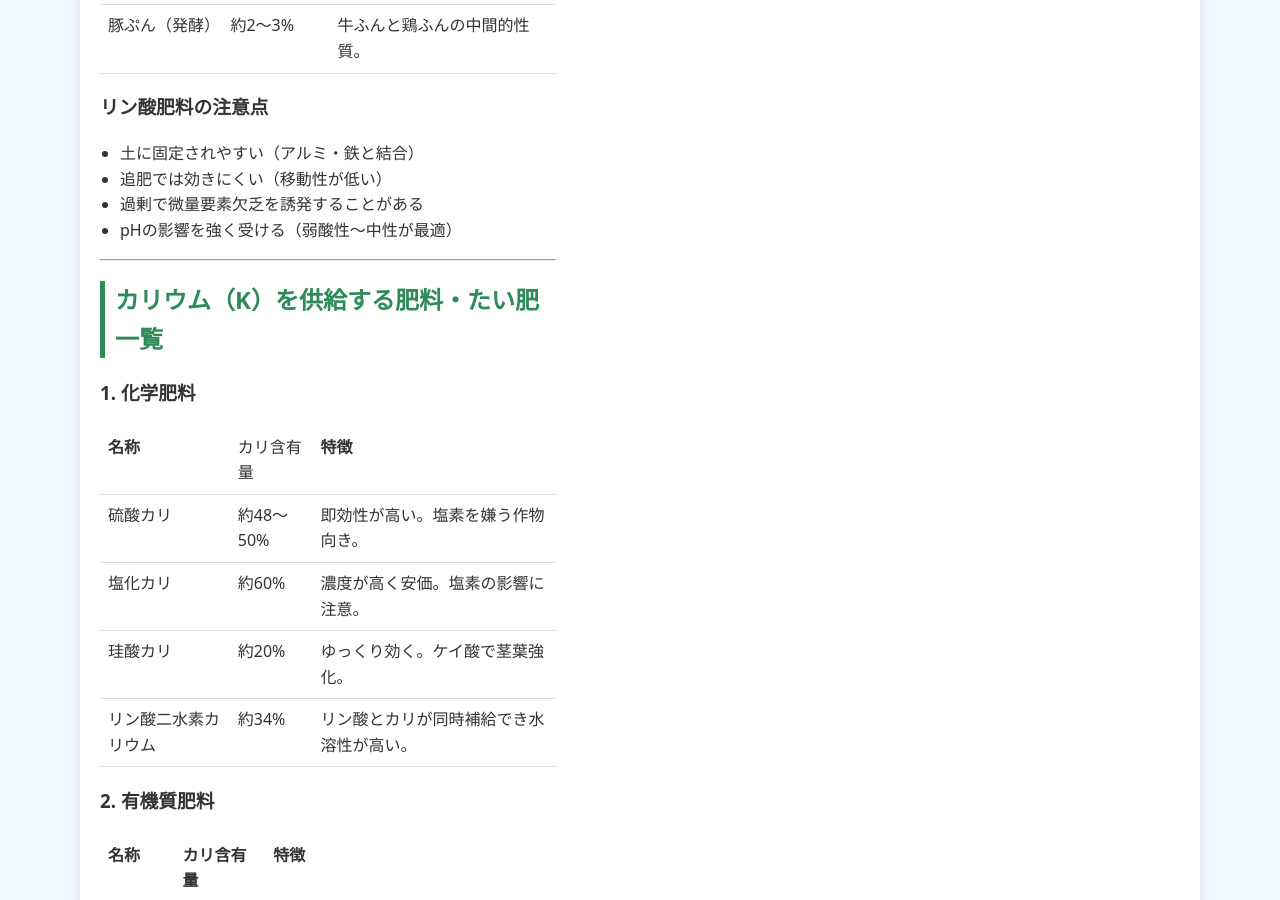
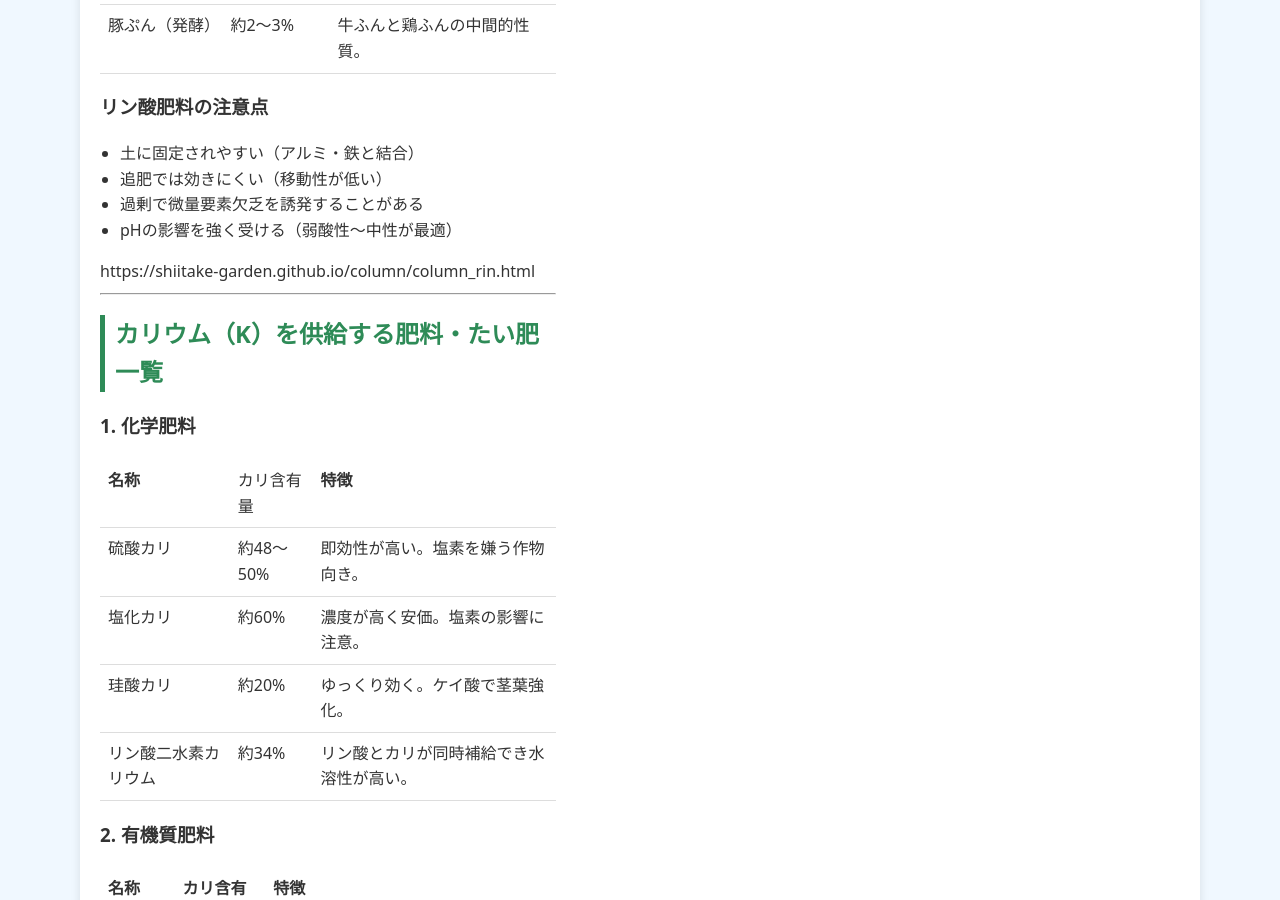
Before and after one commit to shiitake-garden/shiitake-garden.github.io, a Jekyll site: the page built from column/column_npk.html, in a window 1280 px wide and 900 px high, scrolled down 3652 px. Built offline with Jekyll 4.4.1, drawn with Linux system fonts in a browser that asks for light colours; some of the changed lines change nothing that is shown.

Commit message:
Update column_npk.html

```diff
--- a/column/column_npk.html
+++ b/column/column_npk.html
@@ -12,7 +12,9 @@
 <section class="article-layout">
 
   <article class="article-main">
-
+<!-- admax -->
+<script src="https://adm.shinobi.jp/s/9ee9ae61898b55c5c49b1913e342ff68"></script>
+<!-- admax -->
 <h1>肥料の三要素と主要な肥料一覧</h1>
 
 <p>家庭菜園や園芸でよく使われる肥料を、窒素（N）・リン酸（P）・カリウム（K）の「肥料の三要素」ごとに整理します。</p>
@@ -277,7 +279,7 @@
   <li>過剰で微量要素欠乏を誘発することがある</li>
   <li>pHの影響を強く受ける（弱酸性〜中性が最適）</li>
 </ul>
-
+https://shiitake-garden.github.io/column/column_rin.html
 <hr>
 
 <h2>カリウム（K）を供給する肥料・たい肥一覧</h2>
@@ -401,6 +403,8 @@
     <div class="sidebar-block">
       <h3>おすすめ記事</h3>
       <ul>
+        <li><a href="/column/column_hiryou_taihi.html">肥料と堆肥を学ぼう</a></li>
+        <li><a href="/column/column_rin.html">なぜ植え付け時にリン？</a></li>
         <!--
         <li><a href="#">家庭菜園の病害虫対策</a></li>
         <li><a href="#">果樹の年間作業カレンダー</a></li>
```
